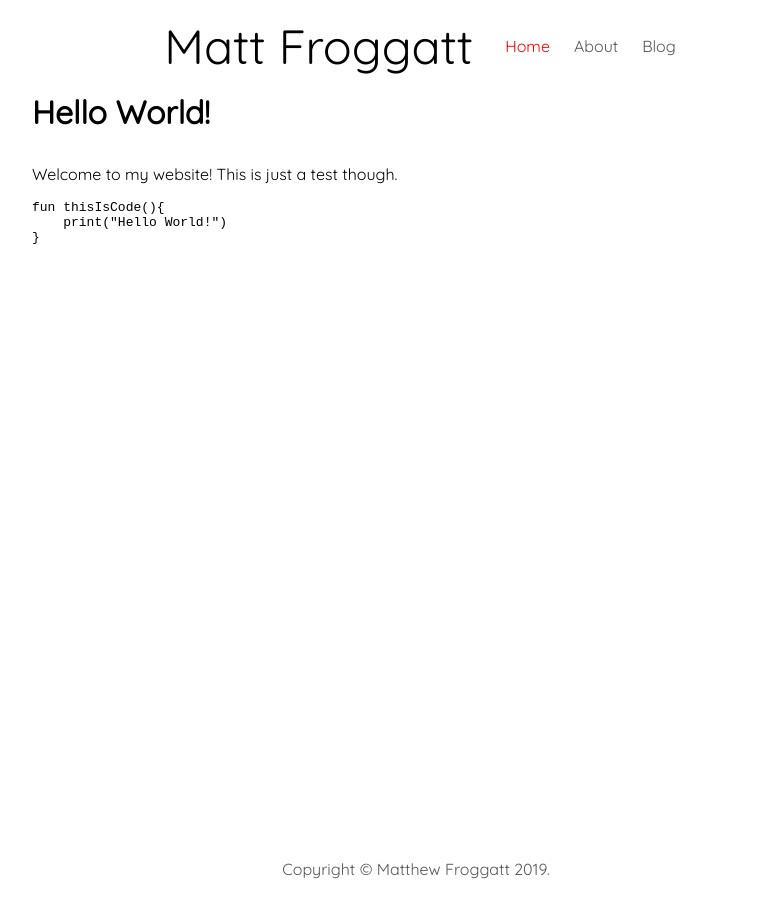
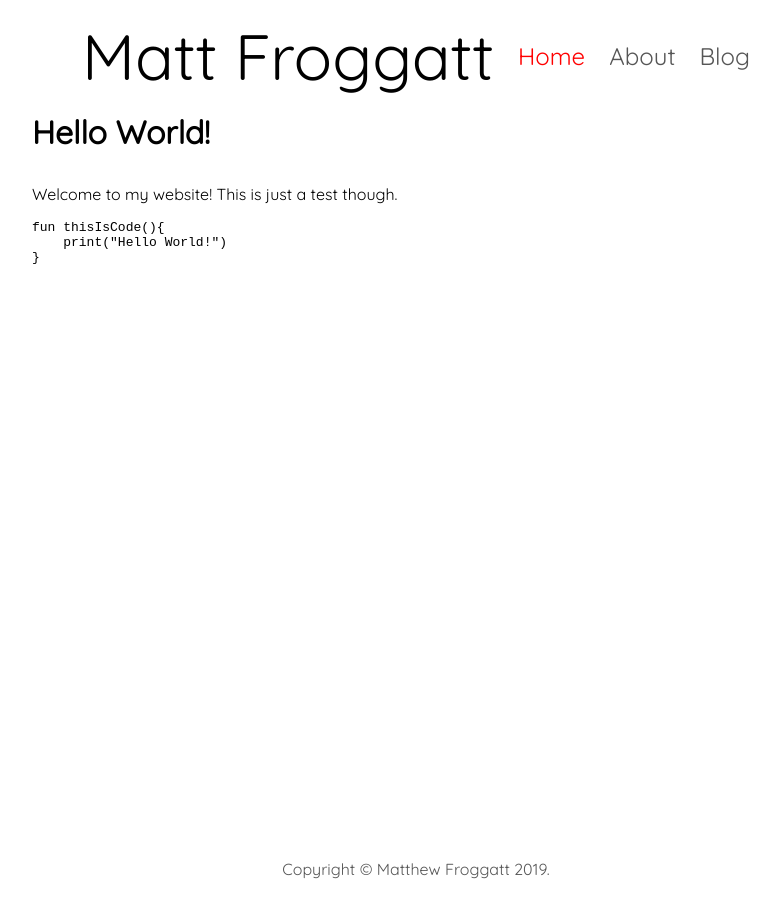
Before and after one commit to matt-froggatt/matt-froggatt.github.io, a Jekyll site: the page built from index.md, in a window 1280 px wide. Shown: the whole page, without its empty margins (224-1004 px from the left). Built offline with Jekyll 4.4.1, drawn with Linux system fonts in a browser that asks for light colours.

Commit message:
Made fonts bigger to hopefully help with mobile navigation.

```diff
--- a/_sass/main.scss
+++ b/_sass/main.scss
@@ -114,24 +114,14 @@ nav *{
 //	border-width: 5px;
 }
 
-@media screen and (min-width: 1250px){
-	nav{
-		flex-direction: row;
-		padding-top: 1em;
-		padding-bottom: 1em;
-		justify-content: center;
-		align-items: center;
-	}
-}
-
 nav a{
 	padding: 0.75rem;
 	text-decoration: none;
-	font-size: 100%;
-	transition: transform 0.1s ease;
 }
 
 #link_container{
+	font-size: 1.5rem;
+	transition: transform 0.1s ease;
 	display: flex;
 	flex-direction: row;
 	align-items: center;
@@ -149,11 +139,21 @@ nav a{
 }
 
 #name{
-	margin: 0.5rem;
-	font-size: 300%;
+	margin: 0rem;
+	font-size: 4rem;
 	color: black;
 }
 
 #name:hover{
 	color: black;
 }
+
+@media screen and (min-width: 1250px){
+	nav{
+		flex-direction: row;
+		padding-top: 1em;
+		padding-bottom: 1em;
+		justify-content: center;
+		align-items: center;
+	}
+}
```
